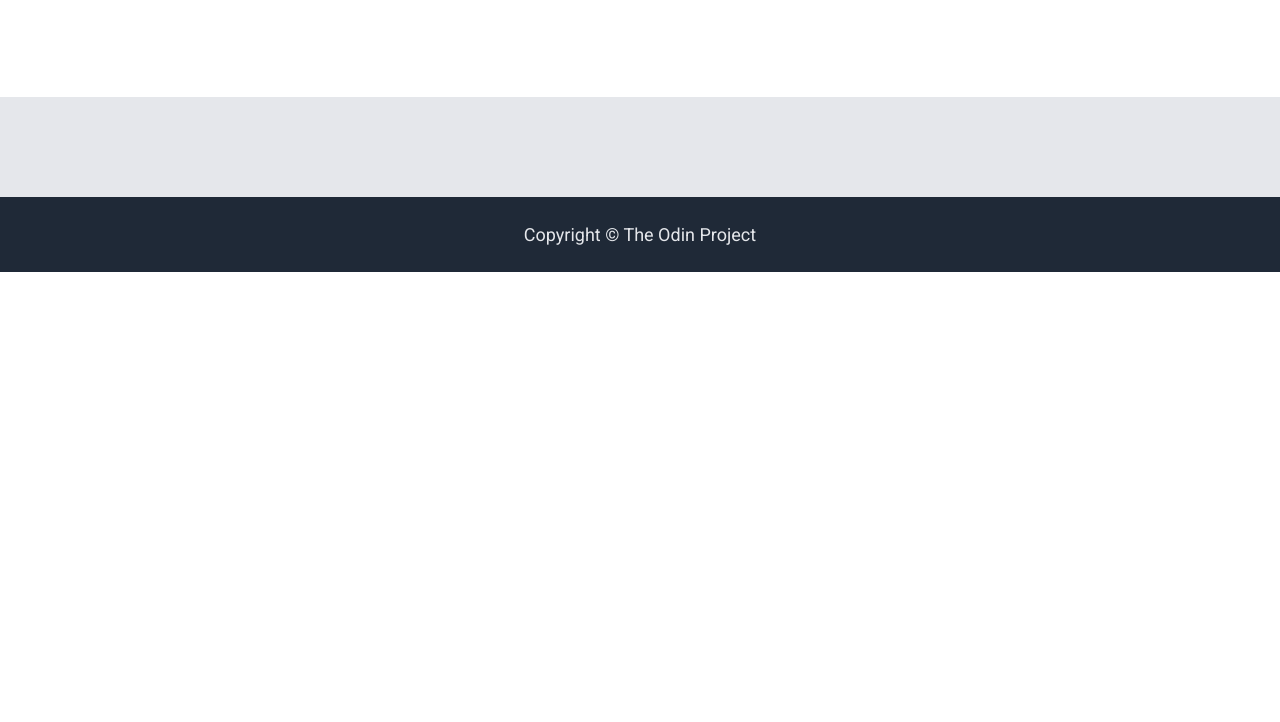
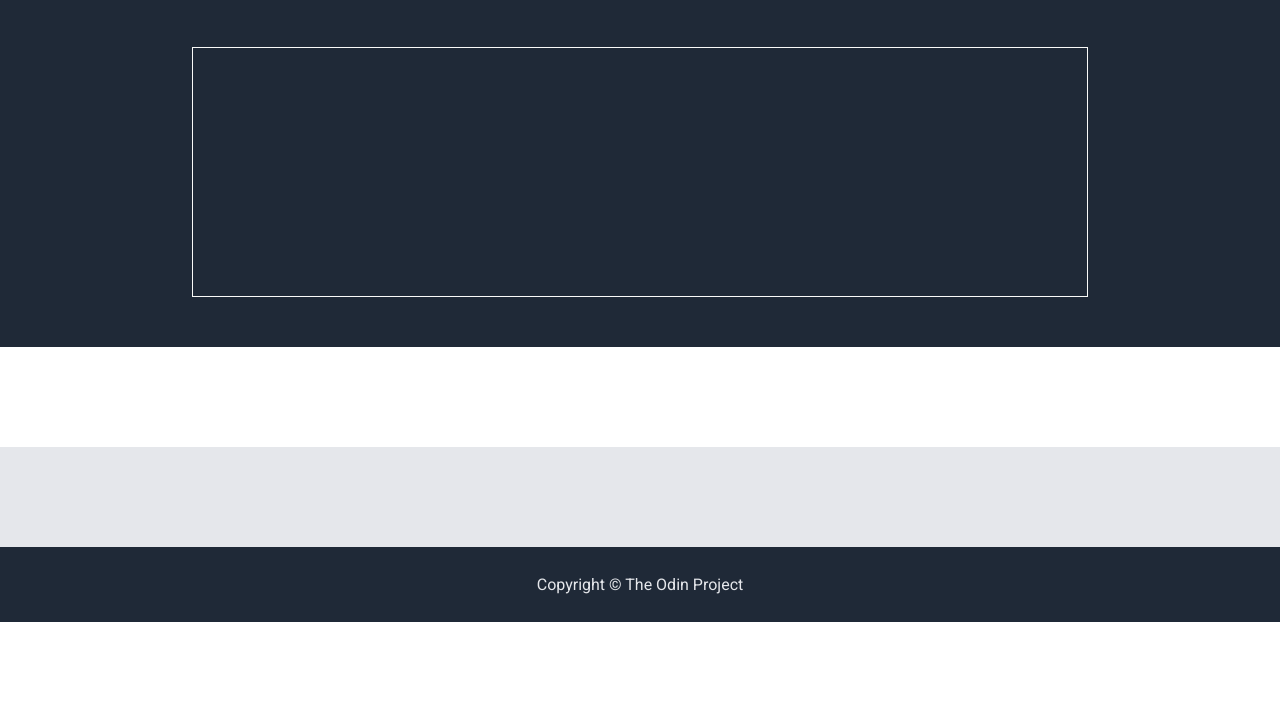
Before and after one commit to DiGiorgioLeonardo/odin-landing-page, a plain HTML site: page index.html in a window 1280 px wide. Shown: the part 78-800 px from the top of the page. Drawn offline with Linux system fonts and the light colour scheme.

Commit message:
Align main container inside hero section

```diff
--- a/index.html
+++ b/index.html
@@ -19,10 +19,17 @@
             </div>
         </div>
 
-        <div class="hero">  </div>
+        <div class="hero">
+            <div class="hero-container">
+                <div class="hero-textbox"></div>
+                <div class="hero-img">    </div>
+            </div>
+        </div>
+
         <div class="info">  </div>
         <div class="quote"> </div>
         <div class="signup"></div>
+
         <div class="footer">Copyright © The Odin Project</div>
     </body>
 </html>
--- a/styles.css
+++ b/styles.css
@@ -26,7 +26,7 @@ a
 .footer
 {
     height: 75px;
-    font-size: 18px;
+    font-size: 16px;
 }
 
 .header-container
@@ -54,6 +54,21 @@ ul
     font-size: 24px;
 }
 
+.hero
+{
+    height: 350px; /* Subject to change */
+    padding: 50px 0px;
+}
+
+.hero-container
+{
+    border: 1px solid #F9FAF8;
+    width: 70%;
+    height: 100%;
+    margin: 0 auto;
+}
+
+
 .info
 {
     height: 100px; /* Temporary */
```
